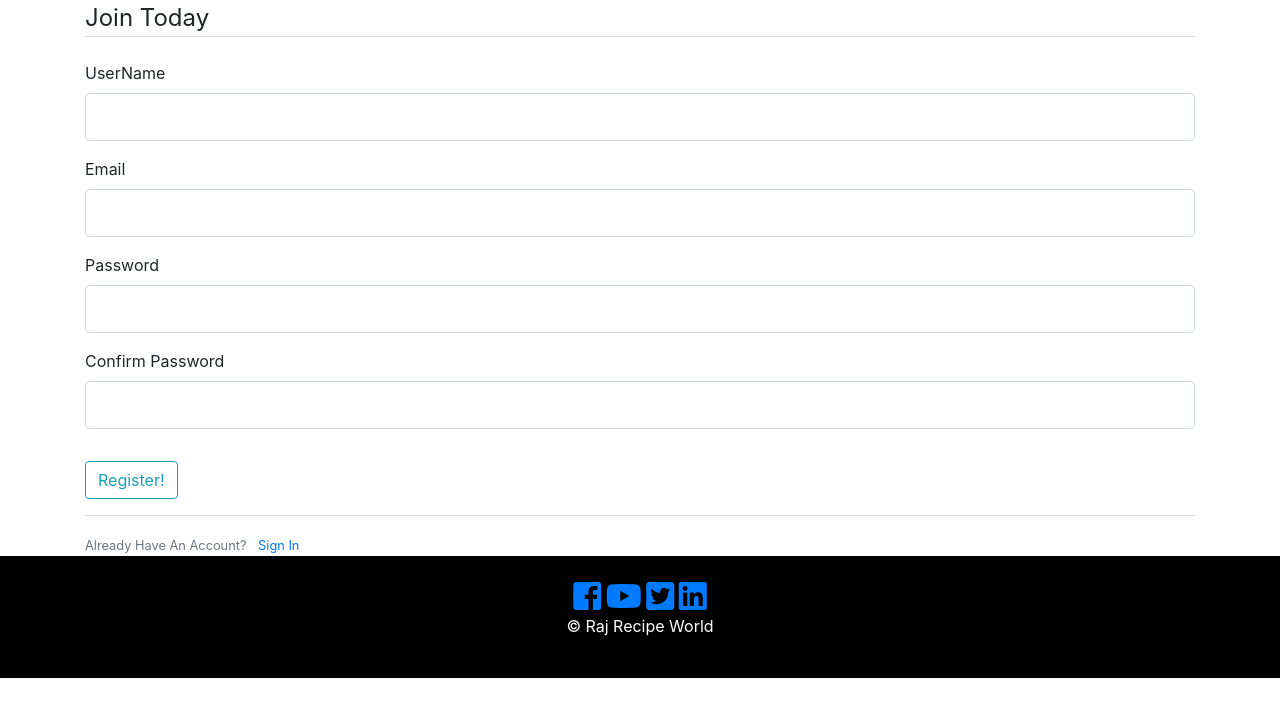
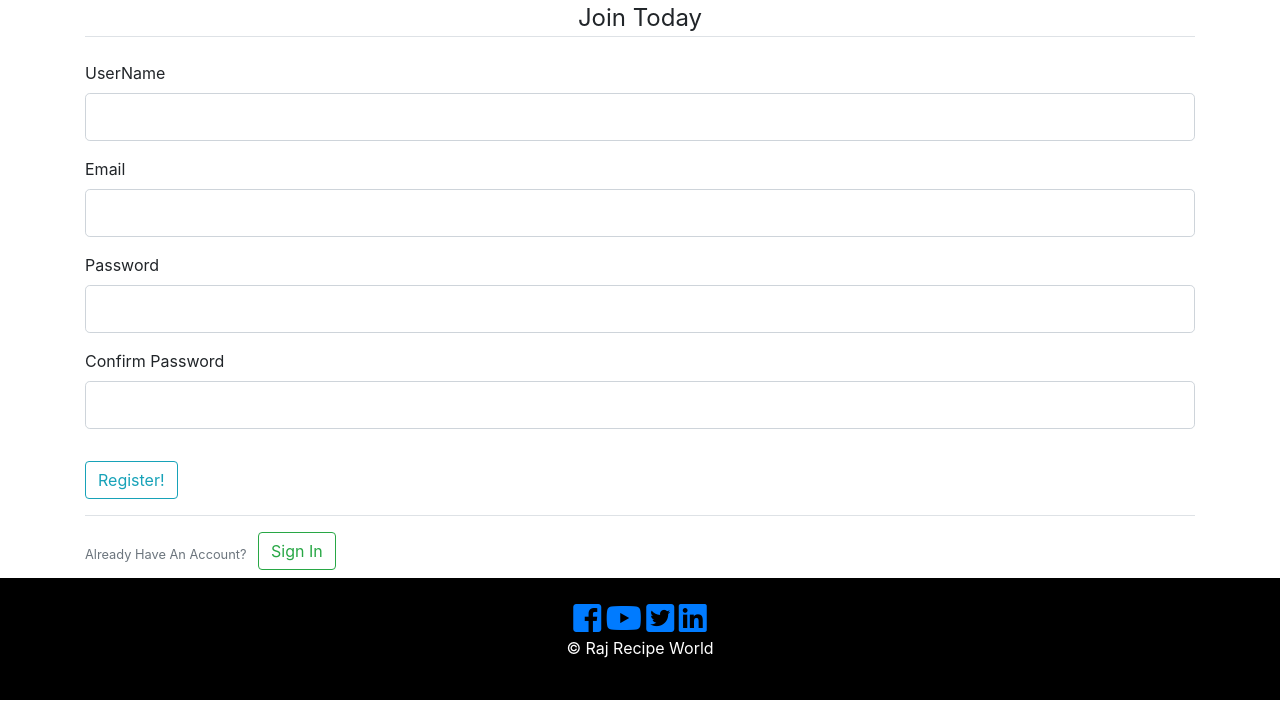
Before and after one commit to rajaneesh80/Code_Int_Data_Centric_Project_1.0, a Flask app: page /register in a window 1280 px wide. Shown: the part 96-800 px from the top of the page. Run offline with Flask 2, Linux system fonts and the light colour scheme; some libraries are stand-ins or nearby versions.

Commit message:
Read me updates

```diff
--- a/recipe_app/templates/login.html
+++ b/recipe_app/templates/login.html
@@ -59,8 +59,8 @@
 		            <div class="form-group">
 		                {{ form.submit(class="btn btn-outline-info") }}
 		            </div>
-		            <h6 class="text-muted ml-2">
-		                <a href="#">Forgot Password?</a>
+		            <h6 class="py-2">
+		                <a class="text-danger" href="#">Forgot Password?</a>
 		            </h6>
 </form>
 
@@ -72,3 +72,4 @@
 
 
 {% endblock %}
+<!-- --> <!-- --> <!-- --> <!-- --> <!-- -->
--- a/recipe_app/templates/register.html
+++ b/recipe_app/templates/register.html
@@ -23,7 +23,7 @@
     {# This hidden_tag is a CSRF security feature. #}
     {{ form.hidden_tag() }}
     	<fieldset class="form-group">
-                <legend class="border-bottom mb-4">Join Today</legend>
+                <legend class="border-bottom mb-4 text-center">Join Today</legend>
                 <div class="form-group">
                     {{ form.username.label(class="form-control-label") }}
 
@@ -84,7 +84,7 @@
 
             	  <div class="border-top pt-3">
         			<small class="text-muted">
-            		Already Have An Account? <a class="ml-2" href="{{ url_for('users.login') }}">Sign In</a>
+            		Already Have An Account? <a class="ml-2" href="{{url_for('users.login')}}"><h4 class="btn btn-outline-success"> Sign In </h4></a>
         			</small>
     			</div>
 </form>
```
Also changed, not shown: README.md.
